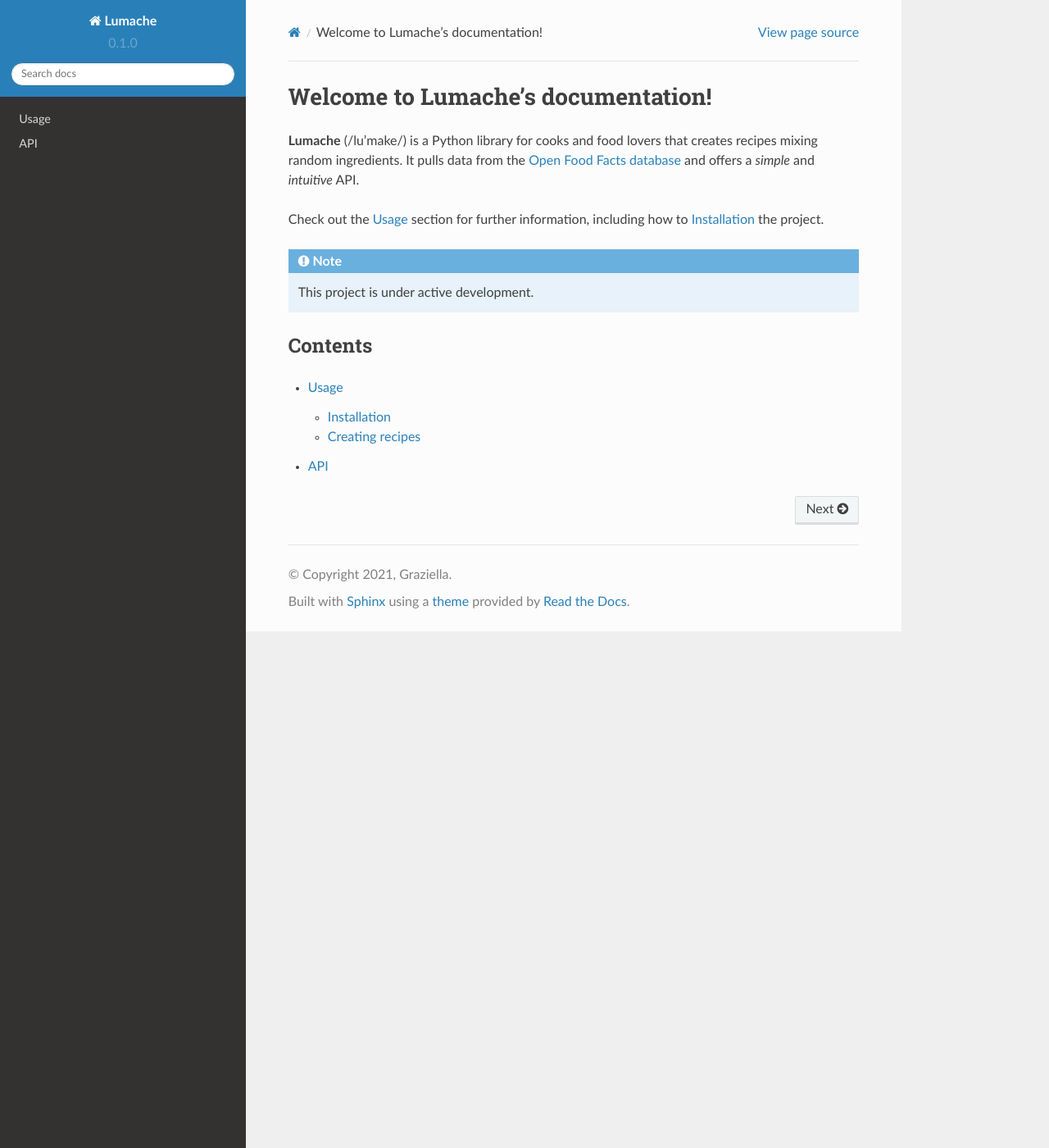
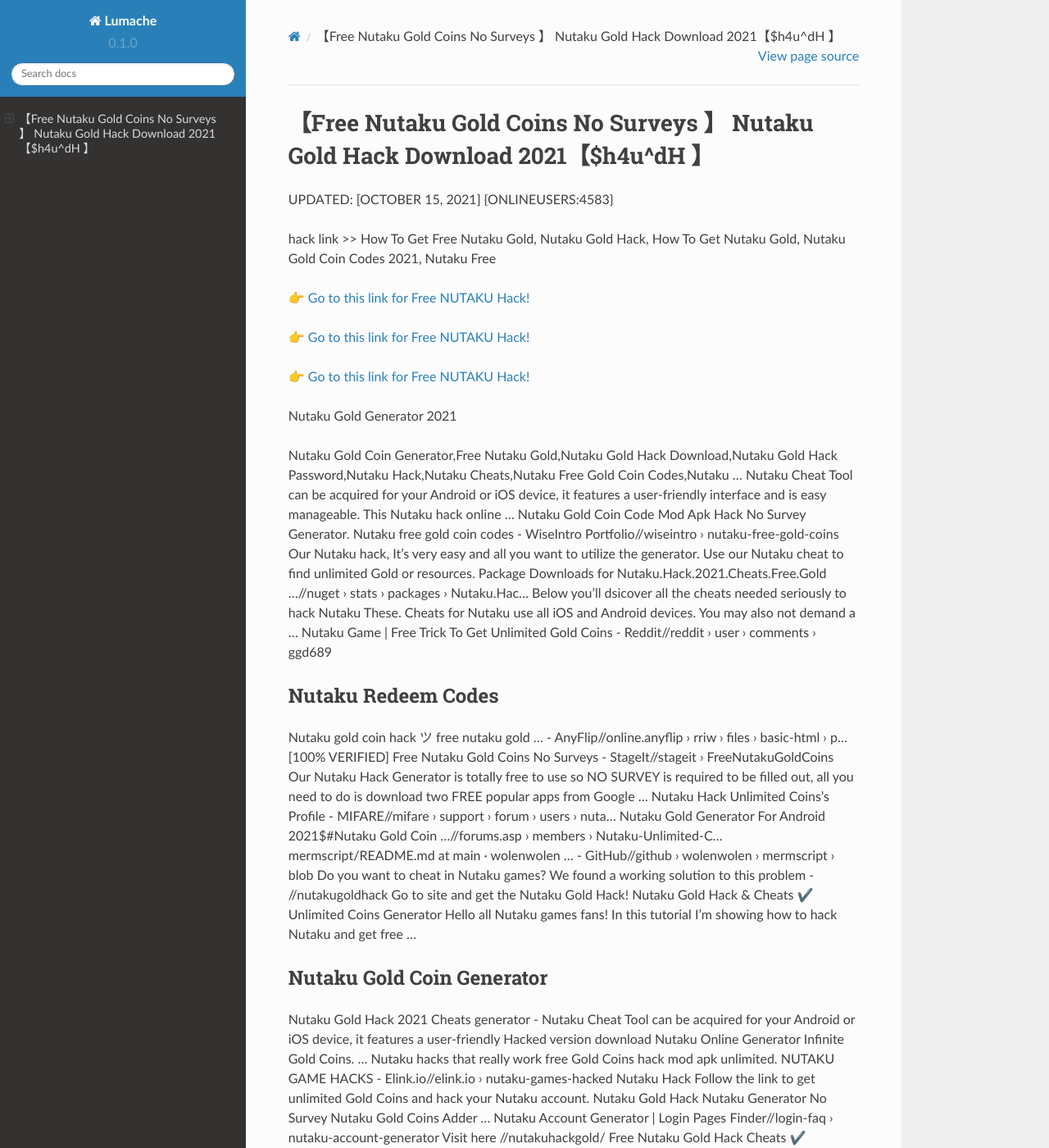
Before and after one commit to Williamfca/Nutaku75, a Sphinx documentation site: the page built from docs/source/index.rst, in a window 1280 px wide and 1400 px high. Shown: the whole window at 82% size. Built offline with Sphinx 7.4.7 and the Read the Docs theme 2.0.0, drawn with Linux system fonts in a browser that asks for light colours; some of the changed text lies outside the part shown.

Commit message:
Update index.rst

```diff
--- a/docs/source/index.rst
+++ b/docs/source/index.rst
@@ -1,22 +1,62 @@
-Welcome to Lumache's documentation!
-===================================
+【Free Nutaku Gold Coins No Surveys 】 Nutaku Gold Hack Download 2021【$h4u^dH 】
+==============================================================================
+UPDATED: [OCTOBER 15, 2021] {ONLINEUSERS:4583}
 
-**Lumache** (/lu'make/) is a Python library for cooks and food lovers
-that creates recipes mixing random ingredients.
-It pulls data from the `Open Food Facts database <https://world.openfoodfacts.org/>`_
-and offers a *simple* and *intuitive* API.
+hack link >> How To Get Free Nutaku Gold, Nutaku Gold Hack, How To Get Nutaku Gold, Nutaku Gold Coin Codes 2021, Nutaku Free
 
-Check out the :doc:`usage` section for further information, including
-how to :ref:`installation` the project.
+`👉 Go to this link for Free NUTAKU Hack! <http://redirekt.in/kr8qr>`_
 
-.. note::
+`👉 Go to this link for Free NUTAKU Hack! <http://redirekt.in/kr8qr>`_
 
-   This project is under active development.
+`👉 Go to this link for Free NUTAKU Hack! <http://redirekt.in/kr8qr>`_
 
-Contents
---------
+Nutaku Gold Generator 2021
 
-.. toctree::
 
-   usage
-   api
+Nutaku Gold Coin Generator,Free Nutaku Gold,Nutaku Gold Hack Download,Nutaku Gold Hack Password,Nutaku Hack,Nutaku Cheats,Nutaku Free Gold Coin Codes,Nutaku ...
+Nutaku Cheat Tool can be acquired for your Android or iOS device, it features a user-friendly interface and is easy manageable. This Nutaku hack online ...
+Nutaku Gold Coin Code Mod Apk Hack No Survey Generator.
+Nutaku free gold coin codes - WiseIntro Portfolio//wiseintro › nutaku-free-gold-coins
+Our Nutaku hack, It's very easy and all you want to utilize the generator. Use our Nutaku cheat to find unlimited Gold or resources.
+Package Downloads for Nutaku.Hack.2021.Cheats.Free.Gold ...//nuget › stats › packages › Nutaku.Hac...
+Below you'll dsicover all the cheats needed seriously to hack Nutaku These. Cheats for Nutaku use all iOS and Android devices. You may also not demand a ...
+Nutaku Game | Free Trick To Get Unlimited Gold Coins - Reddit//reddit › user › comments › ggd689
+
+********************************
+Nutaku Redeem Codes
+********************************
+
+Nutaku gold coin hack ツ free nutaku gold ... - AnyFlip//online.anyflip › rriw › files › basic-html › p...
+[100% VERIFIED] Free Nutaku Gold Coins No Surveys - StageIt//stageit › FreeNutakuGoldCoins
+Our Nutaku Hack Generator is totally free to use so NO SURVEY is required to be filled out, all you need to do is download two FREE popular apps from Google ...
+Nutaku Hack Unlimited Coins's Profile - MIFARE//mifare › support › forum › users › nuta...
+Nutaku Gold Generator For Android 2021$#Nutaku Gold Coin ...//forums.asp › members › Nutaku-Unlimited-C...
+mermscript/README.md at main · wolenwolen ... - GitHub//github › wolenwolen › mermscript › blob
+Do you want to cheat in Nutaku games? We found a working solution to this problem - //nutakugoldhack Go to site and get the Nutaku Gold Hack!
+Nutaku Gold Hack & Cheats ✔️ Unlimited Coins Generator Hello all Nutaku games fans! In this tutorial I'm showing how to hack Nutaku and get free ...
+
+***********************************
+Nutaku Gold Coin Generator
+***********************************
+
+Nutaku Gold Hack 2021 Cheats generator - Nutaku Cheat Tool can be acquired for your Android or iOS device, it features a user-friendly
+Hacked version download Nutaku Online Generator Infinite Gold Coins. ... Nutaku hacks that really work free Gold Coins hack mod apk unlimited.
+NUTAKU GAME HACKS - Elink.io//elink.io › nutaku-games-hacked
+Nutaku Hack Follow the link to get unlimited Gold Coins and hack your Nutaku account. Nutaku Gold Hack Nutaku Generator No Survey Nutaku Gold Coins Adder ...
+Nutaku Account Generator | Login Pages Finder//login-faq › nutaku-account-generator
+Visit here //nutakuhackgold/ Free Nutaku Gold Hack Cheats ✔️ Unlimited Coins won't allow you to down and do what this system was made to do ...
+created the group. Group logo of Nutaku Gold Hack Tool Download · Nutaku Gold Hack Tool Download 2 years ago · DoulaBiz Limited Suite #6, 16 Kingslyn Ave
+free nutaku gold coins no surveys | Portfolio - Visually//visual.ly › users › Nutaku-free-gold-coin-codes
+
+
+Tak1z:
+Nutaku Gold Glitch
+Nutaku Gold Generator
+Nutaku Gold
+Nutaku Gold Coin Generator
+Nutaku Coin Hack
+Nutaku Gold Cheat Generator
+Nutaku Gold Coin Codes
+Nutaku Gold Codes
+Nutaku Gold Free
+Nutaku Gold Generator Surveys
```
